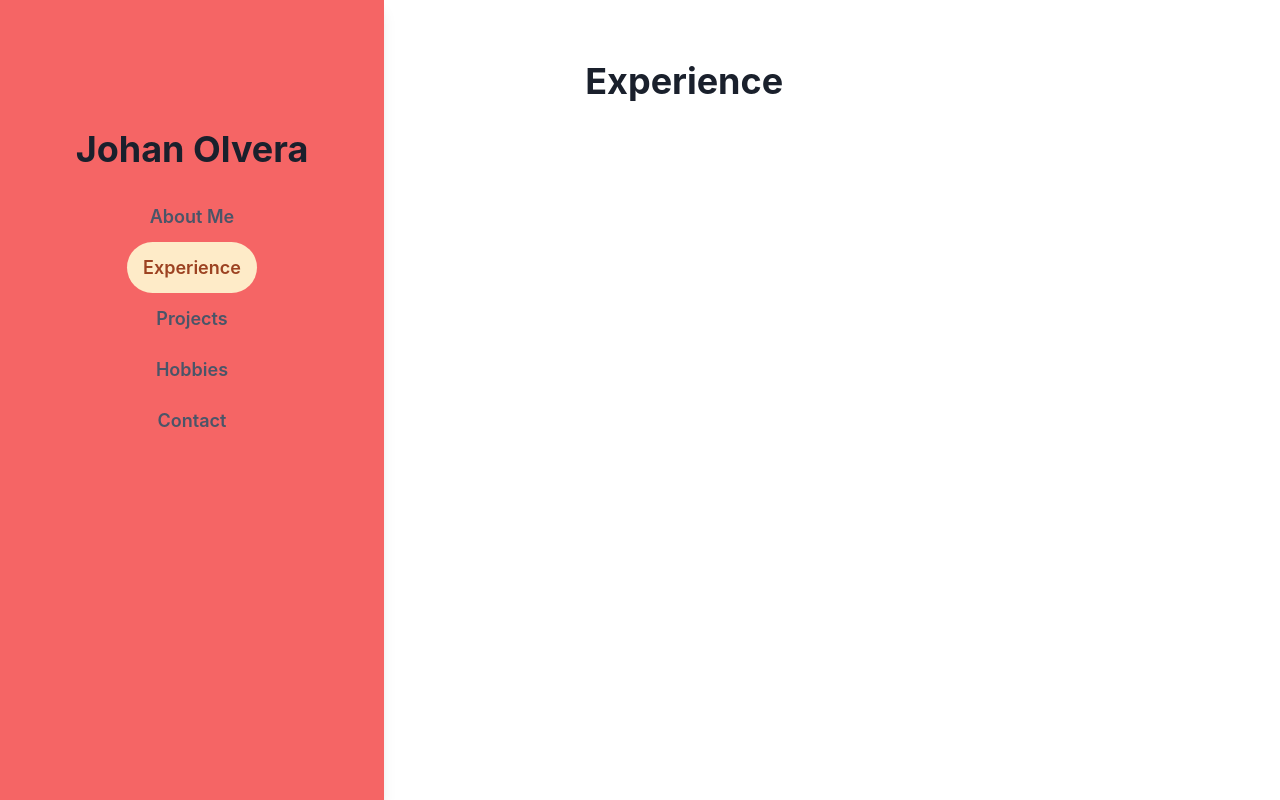
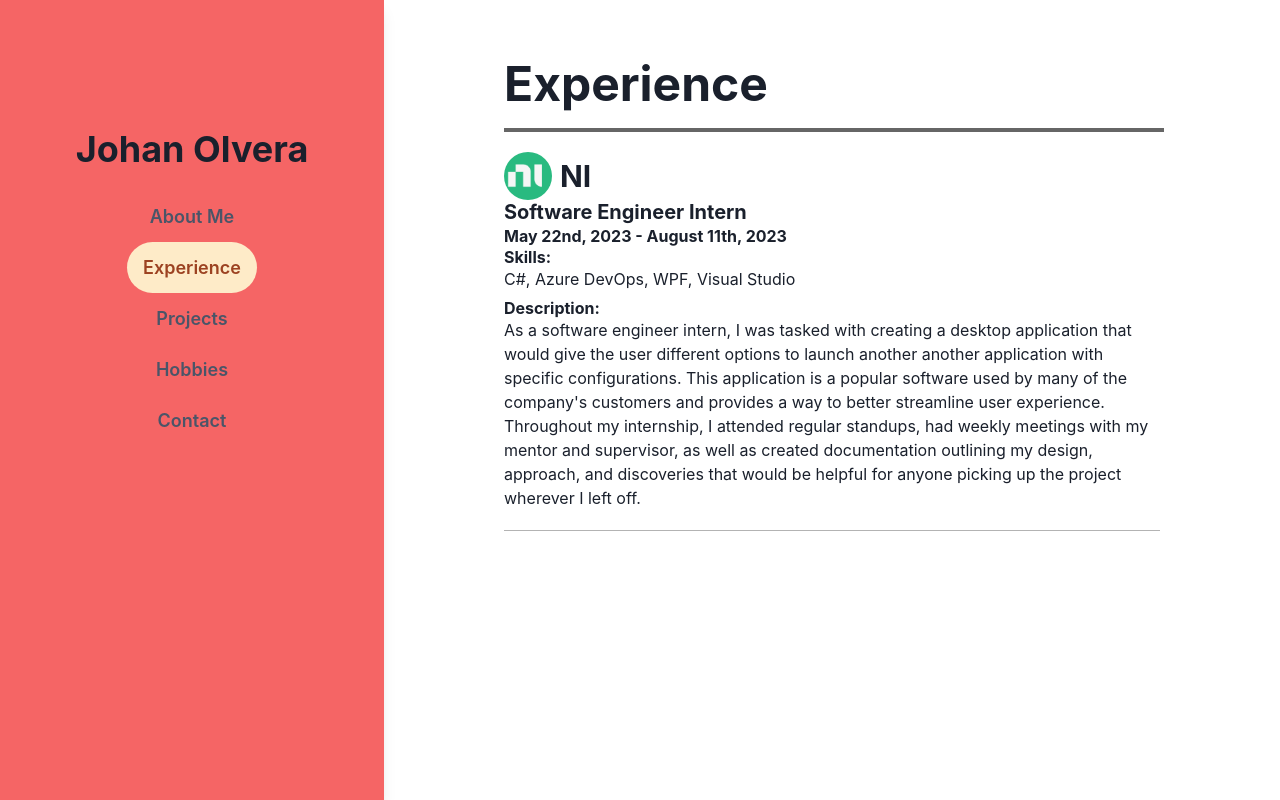
Before and after one commit to Jolvera2001/jolvera2001.github.io, a React (Vite) app: page / in a window 1280 px wide. Both pictures are taken after a click on the tab "Experience". Built offline with nearby package versions, Linux system fonts and the light colour scheme.

Commit message:
Started formatting tabs and content

```diff
--- a/src/App.jsx
+++ b/src/App.jsx
@@ -2,6 +2,7 @@ import { useState } from 'react'
 import {
   Box,
   Container,
+  Stack,
   Heading,
   Text,
   Button,
@@ -17,10 +18,13 @@ import {
   Center,
   SlideFade,
   Image,
-
+  HStack,
+  Divider,
 
 } from '@chakra-ui/react'
 import JolveraRedDoor from './assets/JolveraRedDoor.jpg'
+import personalData from './assets/personalData.json'
+import NILogo from './assets/ni.webp'
 
 function App() {
   const [activeTab, setActiveTab] = useState("aboutMe");
@@ -46,8 +50,8 @@ function App() {
           </Tabs>
         </VStack>
       </Box>
-      <Box w="70%" p={5}>
-        <Container size='sm'>
+      <Box w="70%" p={5} overflowY='auto' maxH='100vh'>
+        <Container maxW='3xl'>
           {activeTab === 'aboutMe' &&
           <SlideFade in={activeTab === 'aboutMe'}>
             <Box p={5} m={5}>
@@ -58,14 +62,48 @@ function App() {
           {activeTab === 'experience' &&
           <SlideFade in={activeTab === 'experience'}>
             <Box p={5} m={5}>
-              <Heading>Experience</Heading>
+              <Stack spacing={5}>
+                <Heading size='2xl'>Experience</Heading>
+                <Divider borderWidth='2px' borderColor='black' />
+                {personalData.experienceData.map((item) => (
+                  <Box key={item.id}>
+                    <HStack>
+                      <Avatar name='NI' src={NILogo} size='md' />
+                      <Heading size='lg'>{item.company}</Heading>
+                    </HStack>
+                    <Heading size='md'>{item.name}</Heading>
+                    <Text as='b'>{item.date}</Text>
+                    <Heading size='sm'>Skills:</Heading>
+                    <Text mb={2}>{item.skills}</Text>
+                    <Heading size='sm'>Description:</Heading>
+                    <Text>{item.description}</Text>
+                    <Divider orientation='horizontal' borderColor="grey" mt={5} mr={2} />
+                  </Box>
+
+                ))}
+              </Stack>
             </Box>
           </SlideFade>
           }
           {activeTab === 'projects' &&
           <SlideFade in={activeTab === 'projects'}>
             <Box p={5} m={5}>
-              <Heading>Projects</Heading>
+              <Stack spacing={4}>
+                <Heading size='2xl'>Projects</Heading>
+                <Divider borderWidth='2px' borderColor='black' />
+                {personalData.projectsData.map((item) => (
+                  <Box key={item.id}>
+                    <Heading size='md'>{item.name}</Heading>
+                    <Text as='b'>{item.date}</Text>
+                    <Text mb={2}>Status: {item.status}</Text>
+                    <Heading size='sm'>Skills:</Heading>
+                    <Text mb={2}>{item.skills}</Text>
+                    <Heading size='sm'>Description:</Heading>
+                    <Text>{item.description}</Text>
+                    <Divider orientation='horizontal' borderColor="grey" mt={5} mr={2} />
+                  </Box>
+                ))}
+              </Stack>
             </Box>
           </SlideFade>
           }
--- /dev/null
+++ b/src/assets/personalData.json
@@ -0,0 +1,48 @@
+{
+    "aboutMeData": {
+        "description": "Test Content",
+        "skills": "Test"
+    },
+    "experienceData": [
+        {
+            "name": "Software Engineer Intern",
+            "date": "May 22nd, 2023 - August 11th, 2023",
+            "company": "NI",
+            "description": "As a software engineer intern, I was tasked with creating a desktop application that would give the user different options to launch another another application with specific configurations. This application is a popular software used by many of the company's customers and provides a way to better streamline user experience. Throughout my internship, I attended regular standups, had weekly meetings with my mentor and supervisor, as well as created documentation outlining my design, approach, and discoveries that would be helpful for anyone picking up the project wherever I left off.",
+            "skills": "C#, Azure DevOps, WPF, Visual Studio"
+        }
+    ],
+    "projectsData": [
+        {
+            "name": "AplCore",
+            "date": "March 18th, 2024 - Current",
+            "status": "Current Project",
+            "description": "As sort of comical idea with the state of the current job market, this project is made as a way for a user to keep track of their job applications. It would be more user managed with them needing to update details on their own, but the aim is to make it much more manageable and easy compared to using something like Excel or Google Sheets. At this point, the project can easily expand to have other features.",
+            "skills": "Backend Development, Frontend Development, Rust, React, MongoDB",
+            "link": "No current link, but available to view on my Github!"
+        },
+        {
+            "name": "GoatPlaces",
+            "date": "August 2023 - March 2024",
+            "status": "Shelved",
+            "description": "Test Content",
+            "skills": "Backend Development, RESTful APIs, ASP.NET Core, C#, MongoDB, JWTs, Microsoft Azure",
+            "link": "<link here> Current deployment is broken, but codebase is also available in Github"
+        },
+        {
+            "name": "Room World",
+            "date": "Feburary 2024 - March 2024",
+            "status": "Shelved",
+            "description": "Test Content",
+            "skills": "Backend Development, ASP.NET Core, SignalR, C#, React",
+            "link": "<link here> Current deployment is broken, but codebase is also available in Github"
+        }
+    ],
+    "hobbiesData": [],
+    "contactData": {
+        "linkedIn": "",
+        "github": "",
+        "email": ""
+    }
+
+}
```
Also changed, not shown: src/assets/aboutMe.json (deleted, +0 -10 lines), src/assets/ni.webp (added).
